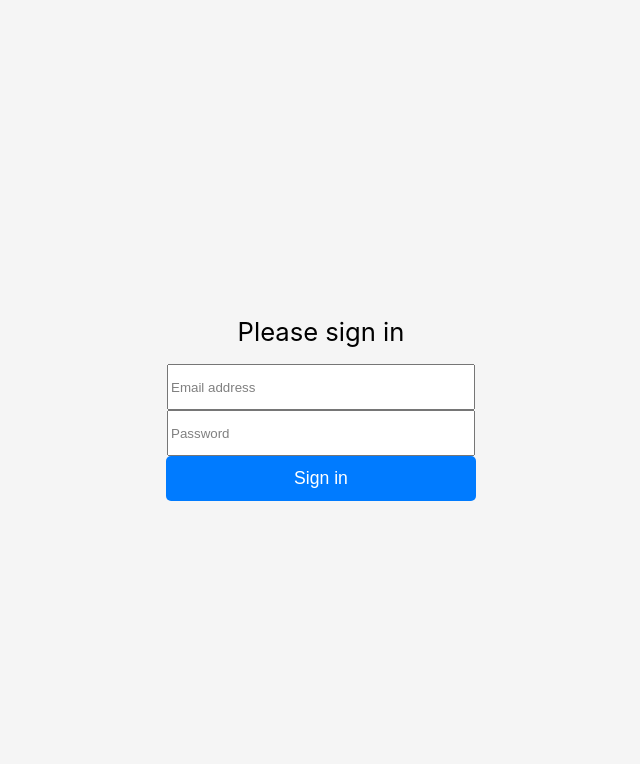
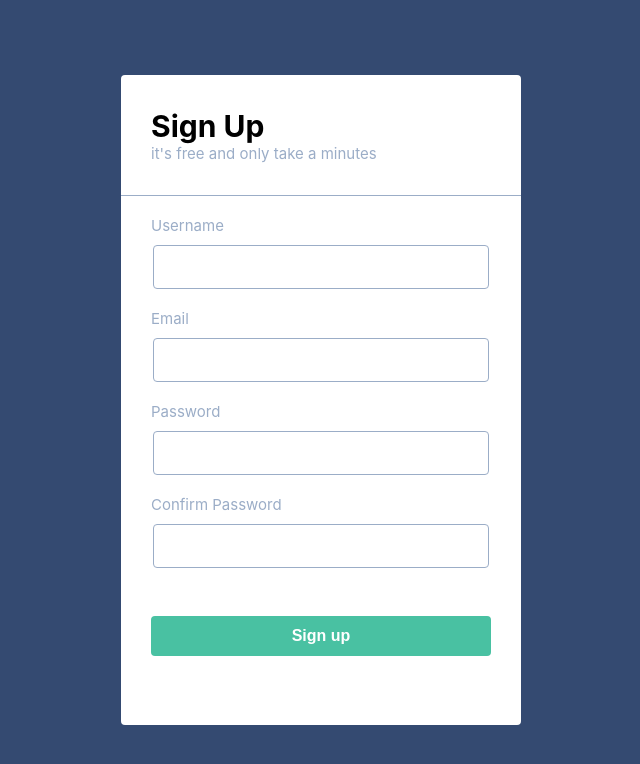
Before and after one commit to crazy960/CarouselWeb, a React (Create React App) app: page / in a window 1280 px wide. Shown: the top 764 px of the page, without its empty margins (319-959 px from the left). Built offline with nearby package versions, Linux system fonts and the light colour scheme.

Commit message:
Sign Up page create

```diff
--- a/src/client/App.js
+++ b/src/client/App.js
@@ -4,12 +4,13 @@ import AppTest from './AppTest';
 import Nav from './component/Nav';
 import NavSlide from './component/NavSlide';
 import Login from './Login';
+import Signup from './Signup';
 import './App.css';
 
 function App() {
   return (
     <div className="App">
-		  <Login></Login>
+		  <Signup></Signup>
     </div>
   );
 }
--- a/src/client/Login/index.js
+++ b/src/client/Login/index.js
@@ -1,5 +1,6 @@
 import React , { Component } from 'react';
 import styled , { createGlobalStyle } from 'styled-components';
+import axios from 'axios';
 
 const GlobalStyle = createGlobalStyle`
 body {
@@ -37,14 +38,20 @@ const Input = styled.input`
 	border : 0;
 	&::placeholder {
 		color : gray;
+		font-size : 15px;
+		padding-left : 5px;
 	}
-	&::focus{
-		outline :10px solid;
-        border-color : rgba(108,108,200,0.8);
+	&:focus{
+		outline :5px solid;
+        outline-color : rgba(0,123,255,0.3);
+		font-color : black;
+		z-index:10;
+		position : relative;
 
 	}
 `
 const Button = styled.button`
+	margin-top : 10px;
 	min-width : 310px;
 	min-height : 45px;
 	background-color : rgb(0,123,255);
@@ -60,14 +67,28 @@ const Button = styled.button`
 `
 
 class Login extends Component {
+	state = {
+		userEmail : "" ,
+		userPwd : ""
+	}
+	constructor(props){
+		super(props);
+
+	}
+
+	handleSubmit(e){
+		e.preventDefault();
+
+	}
 
 	render(){
 		return(
 			<Container>
 				<GlobalStyle/>
 				<Form>
+					<img src ="/login.svg" width = "100px"></img>
 					<Text>Please sign in</Text>
-					<Input type="text" placeholder = "Email address"></Input><br/>
+					<Input type="text" placeholder = "Email address" BorderRadius = "10px 20px 30px"></Input><br/>
 					<Input type="password"  placeholder = "Password"></Input><br/>
 					<Button>Sign in</Button>
 				</Form>
--- /dev/null
+++ b/src/client/Signup/index.js
@@ -0,0 +1,135 @@
+import React , { Component } from 'react';
+import styled , { createGlobalStyle }from 'styled-components';
+
+const GlobalStyle = createGlobalStyle`
+body {
+	margin : 0;
+	padding : 0;
+    width : 100%;
+    height : 100%;
+}
+`
+const Container = styled.div`
+	width : 100vw;
+	height : 100vh;
+	background-color : rgb(52,74,113);
+	align-items : center;
+	justify-content : center;
+	display : flex;
+	position : fixed;
+
+`
+const FormContainer = styled.form`
+	width : 400px;
+	height : 650px;
+	background-color : white;
+	position : relative;
+	border : 0;
+	border-radius : 4px;
+`
+
+const Top = styled.div`
+
+	width : 100%;
+	height : 120px;
+	border-bottom : 1px solid;
+	border-color : rgb(155,173,199);
+
+	display : flex;
+	justify-content : center;
+	align-items : center;
+
+`
+const Input = styled.input`
+	width : 330px;
+	height : 40px;
+	border-radius : 4px;
+	border : 1px solid rgb(155,173,199);
+	&:focus{
+		box-shadow : 0px 0px 3px 5px rgba(191,222,255,0.7);
+		outline : none;
+	}
+`
+const Text = styled.div`
+	margin : ${props=>props.Margin || "0"};
+	color :  ${props=>props.Color || "black"};
+	text-align : left;
+	font-size : ${props=>props.FontSize || "15px"};
+	font-weight : ${props=>props.FontWeight || "normal"};
+	width : ${props=>props.Width || "100%"};
+`
+
+
+const InputBox = styled.div`
+	display : flex;
+	flex-direction : column;
+	justify-content : center;
+	align-items : center;
+	margin-top : ${props=>props.Top || "0"};
+	margin-bottom : ${props=>props.Bottom || "0"};
+
+`
+
+const InputBoxContainer = styled.div`
+	display : flex;
+	flex-direction : column;
+	height : 400px;
+`
+const Button = styled.button`
+
+	background-color : rgb(73,193,162);
+	width : 340px;
+	height : 40px;
+	border : 0;
+	color : white;
+	border : 0;
+	border-radius : 4px;
+	font-size : 16px;
+	font-weight : 700;
+	&:hover
+	{
+		background-color : rgb(60,176,148);
+		cursor : pointer;
+	}
+
+`
+
+class Signup extends Component {
+	render(){
+		return(<Container>
+				<GlobalStyle/>
+				<FormContainer>
+					<Top>
+						<div>
+							<Text FontSize="30px" FontWeight="700" Width = "340px">Sign Up</Text>
+							<Text Color="rgb(155,173,199)" Width = "340px">it's free and only take a minutes</Text>
+						</div>
+					</Top>
+					<InputBoxContainer>
+						<InputBox Top = "20px">
+							<Text Color="rgb(155,173,199)" Width = "340px" Margin="0 0 10px 0">Username</Text>
+							<Input></Input>
+						</InputBox>
+						<InputBox Top = "20px">
+							<Text Color="rgb(155,173,199)" Width = "340px" Margin="0 0 10px 0">Email</Text>
+							<Input></Input>
+						</InputBox>
+						<InputBox Top = "20px">
+							<Text Color="rgb(155,173,199)" Width = "340px" Margin="0 0 10px 0">Password</Text>
+							<Input></Input>
+						</InputBox>
+						<InputBox Top = "20px">
+							<Text Color="rgb(155,173,199)" Width = "340px" Margin="0 0 10px 0">Confirm Password</Text>
+							<Input></Input>
+						</InputBox>
+					</InputBoxContainer>
+					<br/>
+					<Button>Sign up</Button>
+
+				</FormContainer>
+
+			  </Container>);
+	}
+}
+
+export default Signup;
```
Also changed, not shown: public/login.svg (added).
